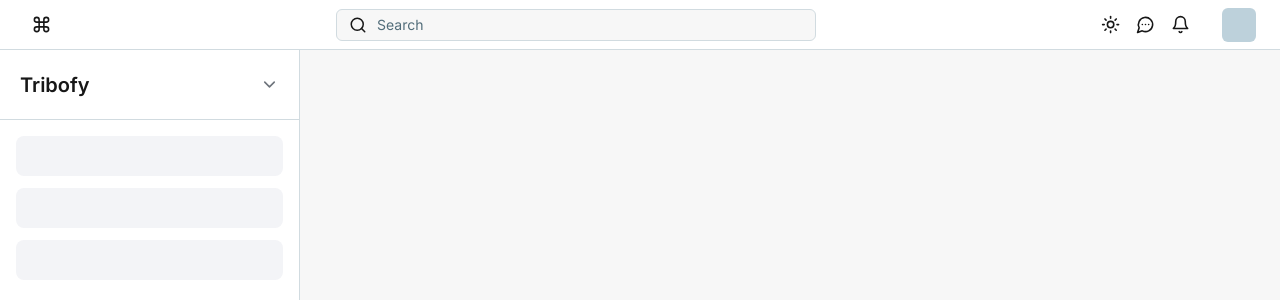
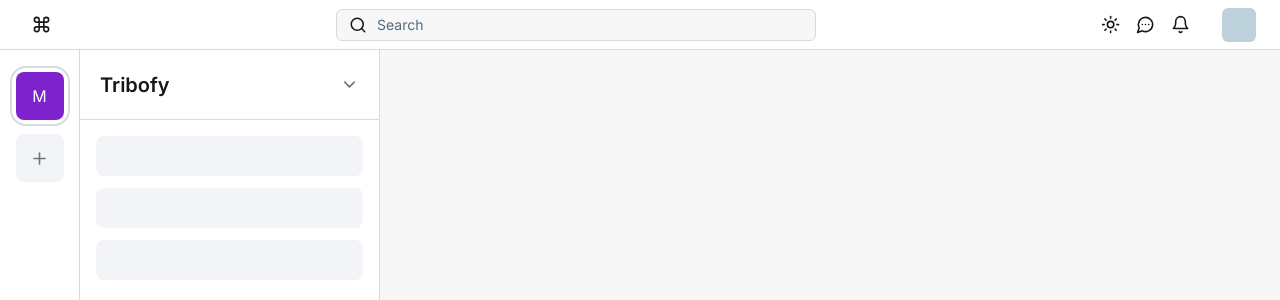
Before and after one commit to miceflicts/Tribofy, a Next.js app: page /pages/community in a window 1280 px wide. Shown: the top 300 px of the page. Built offline with nearby package versions, Linux system fonts and the light colour scheme.

Commit message:
Feat: Solved not mounted community bug

```diff
--- a/src/app/hooks/use-window-dimensions/index.jsx
+++ b/src/app/hooks/use-window-dimensions/index.jsx
@@ -4,8 +4,8 @@ import { useState, useEffect } from "react";
 
 function useWindowDimensions() {
   const [windowDimensions, setWindowDimensions] = useState({
-    width: typeof window !== "undefined" ? window.innerWidth : 0,
-    height: typeof window !== "undefined" ? window.innerHeight : 0,
+    width: 0,
+    height: 0,
   });
 
   useEffect(() => {
@@ -16,11 +16,9 @@ function useWindowDimensions() {
       });
     }
 
-    if (typeof window !== "undefined") {
-      window.addEventListener("resize", handleResize);
-      handleResize(); // Call once to set initial dimensions
-      return () => window.removeEventListener("resize", handleResize);
-    }
+    handleResize();
+    window.addEventListener("resize", handleResize);
+    return () => window.removeEventListener("resize", handleResize);
   }, []);
 
   return windowDimensions;
--- /dev/null
+++ b/src/app/layouts/community/main-frame/index.jsx
@@ -0,0 +1,5 @@
+import React from "react";
+
+export default function MainFrame(props) {
+  return <></>;
+}
--- a/src/app/pages/community/page.jsx
+++ b/src/app/pages/community/page.jsx
@@ -3,11 +3,20 @@
 import useWindowDimensions from "@/app/hooks/use-window-dimensions";
 import CommunityHeader from "@/app/layouts/community/header";
 import LeftSideBar from "@/app/layouts/community/left-sidebar";
-import React, { useState } from "react";
+import React, { useState, useEffect } from "react";
 
 export default function Community() {
   const { width, height } = useWindowDimensions();
   const [sidebarToggled, setSidebarToggled] = useState(false);
+  const [isMounted, setIsMounted] = useState(false);
+
+  useEffect(() => {
+    setIsMounted(true);
+  }, []);
+
+  if (!isMounted) {
+    return null; // ou um loader/placeholder
+  }
 
   return (
     <>
@@ -17,9 +26,11 @@ export default function Community() {
         ></CommunityHeader>
 
         <div
-          className={`flex h-full w-full ${width <= 900 && sidebarToggled === false ? "hidden" : "flex"}`}
+          className={`h-full w-full ${width >= 1024 ? "flex" : sidebarToggled ? "flex" : "hidden"}`}
         >
-          <LeftSideBar isShowingAddCommunities={false}></LeftSideBar>
+          <LeftSideBar isShowingAddCommunities={true}></LeftSideBar>
+
+          <div className="bg-purple-500"></div>
         </div>
       </div>
     </>
```
Also changed, not shown: src/app/pages/community/[section]/page.jsx (added).
